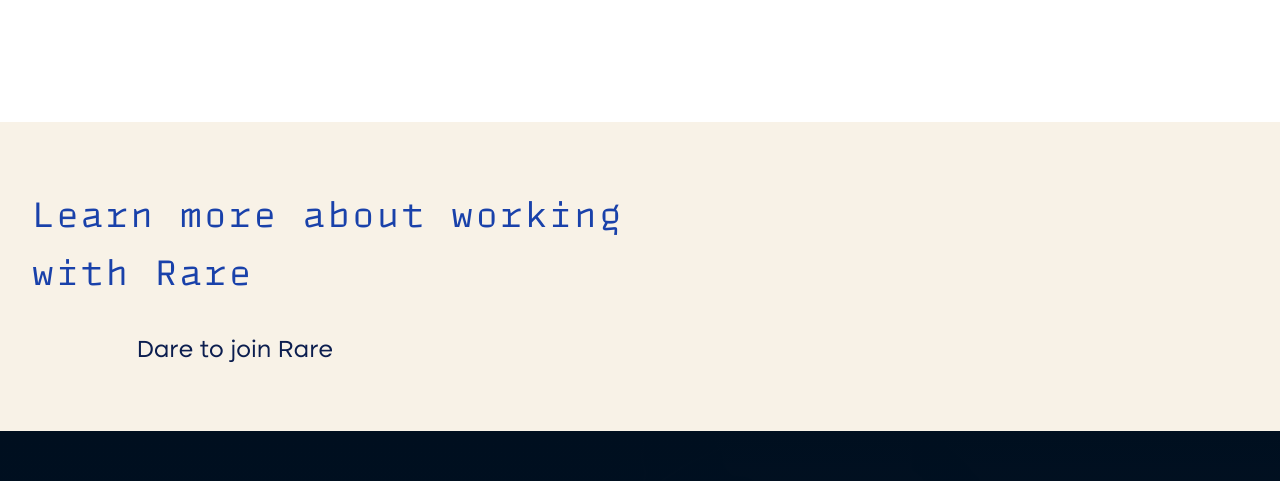
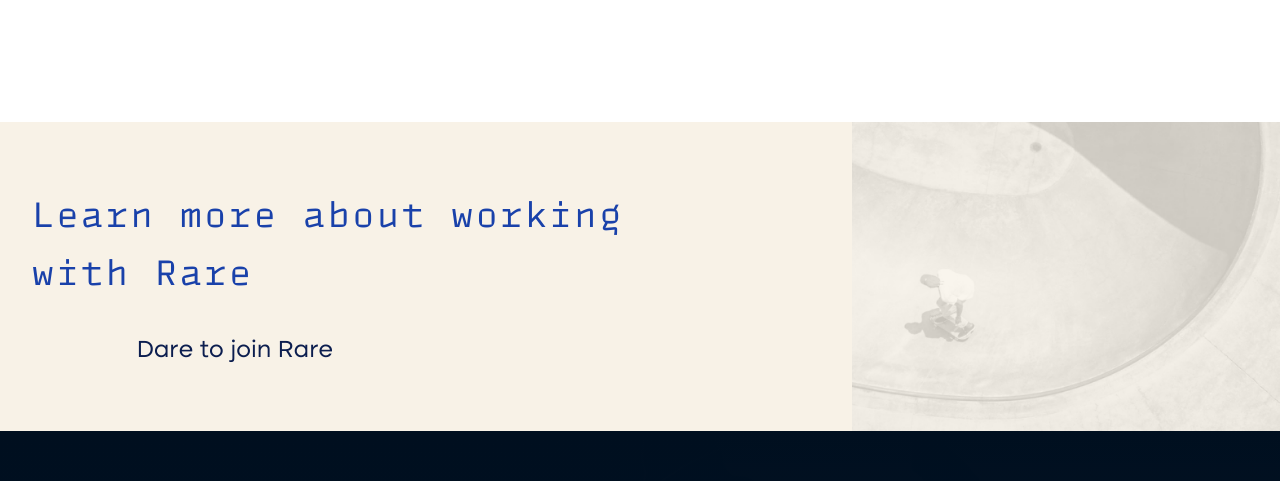
Before and after one commit to rareagency/rare.fi, a Next.js app: page /contact-us in a window 1280 px wide. Shown: the part 1620-2101 px from the top of the page. Built offline with nearby package versions, Linux system fonts and the light colour scheme; a small style sheet from the web is missing.

Commit message:
Add skater image to JoinUs

```diff
--- a/components/JoinUsSection.tsx
+++ b/components/JoinUsSection.tsx
@@ -1,4 +1,6 @@
+import Image from "next/image";
 import React from "react";
+import skaterImage from "../public/static/skateramp.png";
 import Button from "./Button";
 
 const JoinUsSection: React.FC = ({
@@ -6,7 +8,7 @@
 }) => (
   <section
     id="join-us"
-    className="col-all px-8 layout-grid bg-light-yellow pt-16 pb-16"
+    className="col-all px-8 relative layout-grid bg-light-yellow pt-16 pb-16"
   >
     <h2 className="h2-small text-action-purple col-start-2 col-span-3 md:col-all">
       {children}
@@ -18,6 +20,16 @@
     >
       Dare to join Rare
     </Button>
+
+    <figure className="lg:hidden">
+      <Image
+        src={skaterImage}
+        alt="Person skating in a ramp"
+        layout="fill"
+        objectFit="contain"
+        objectPosition="right"
+      />
+    </figure>
   </section>
 );
 
```
Also changed, not shown: public/static/skateramp.png (added).
